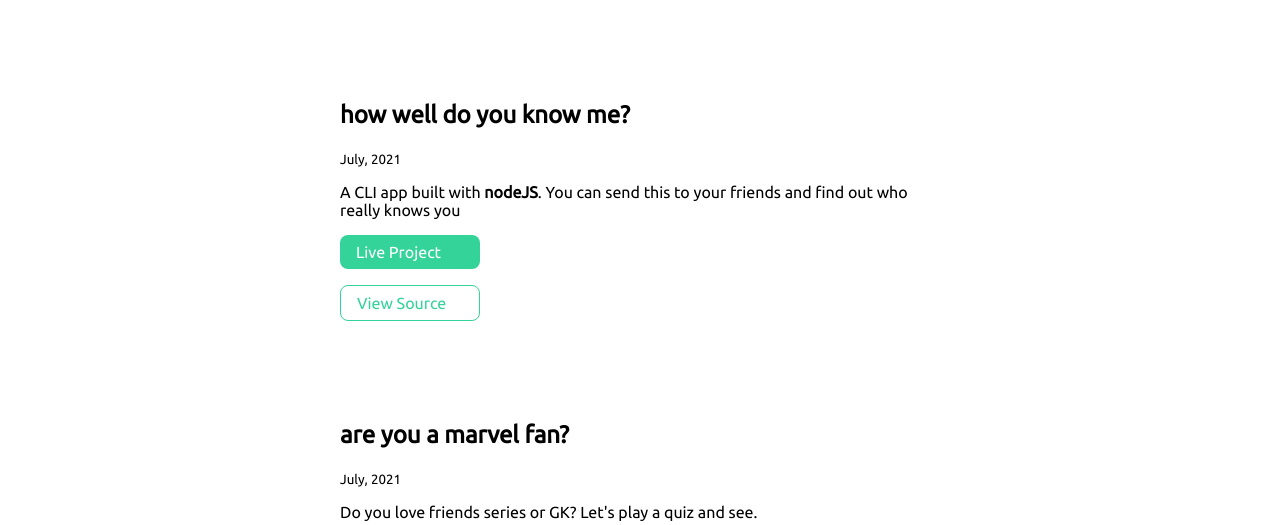
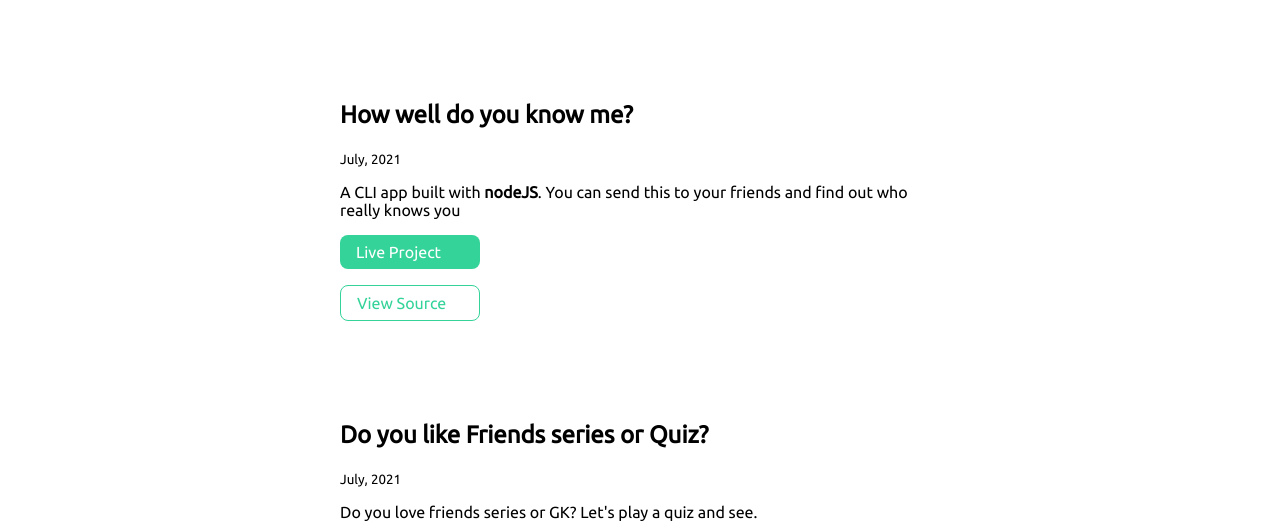
Before and after one commit to abhishek8392/Html-first-project, a plain HTML site: page projects.html in a window 1280 px wide. Shown: the part 275-800 px from the top of the page. Drawn offline with Linux system fonts and the light colour scheme.

Commit message:
Fix: Changes related to para
Fix: Changes related to para

```diff
--- a/projects.html
+++ b/projects.html
@@ -32,7 +32,7 @@
 
         <li>
             <article class="showcase-list container container-center ">
-                <h1>how well do you know me?</h1>
+                <h1>How well do you know me?</h1>
                 <small>July, 2021</small>
                 <p>A CLI app built with <strong>nodeJS</strong>. You can send this to your friends and find out who really knows you</p>
 
@@ -44,7 +44,7 @@
 
         <li>
             <article class="showcase-list container container-center ">
-                <h1>are you a marvel fan?</h1>
+                <h1>Do you like Friends series or Quiz?</h1>
             <small>July, 2021</small>
             <p>Do you love friends series or GK? Let's play a quiz and see.</p>
 
```
